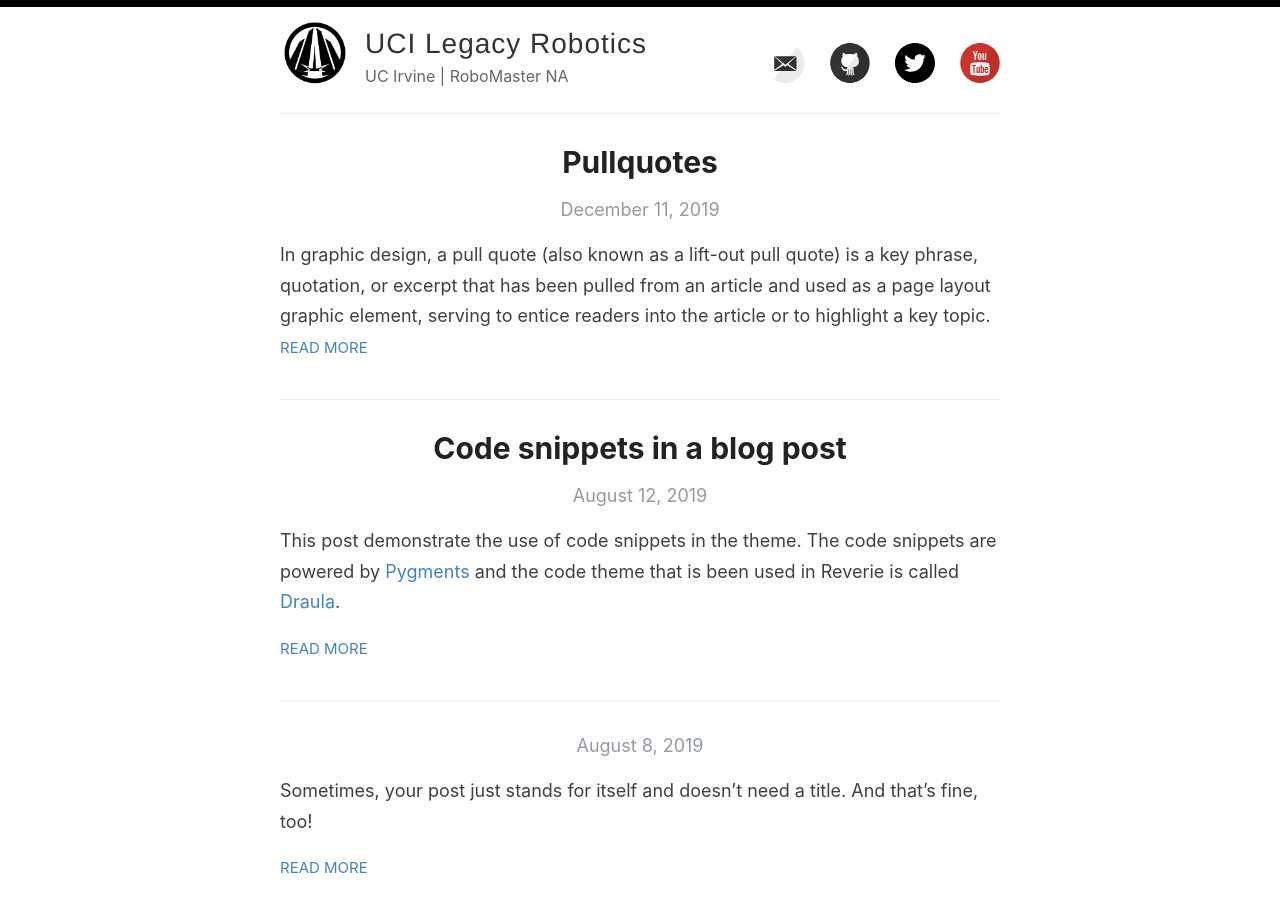
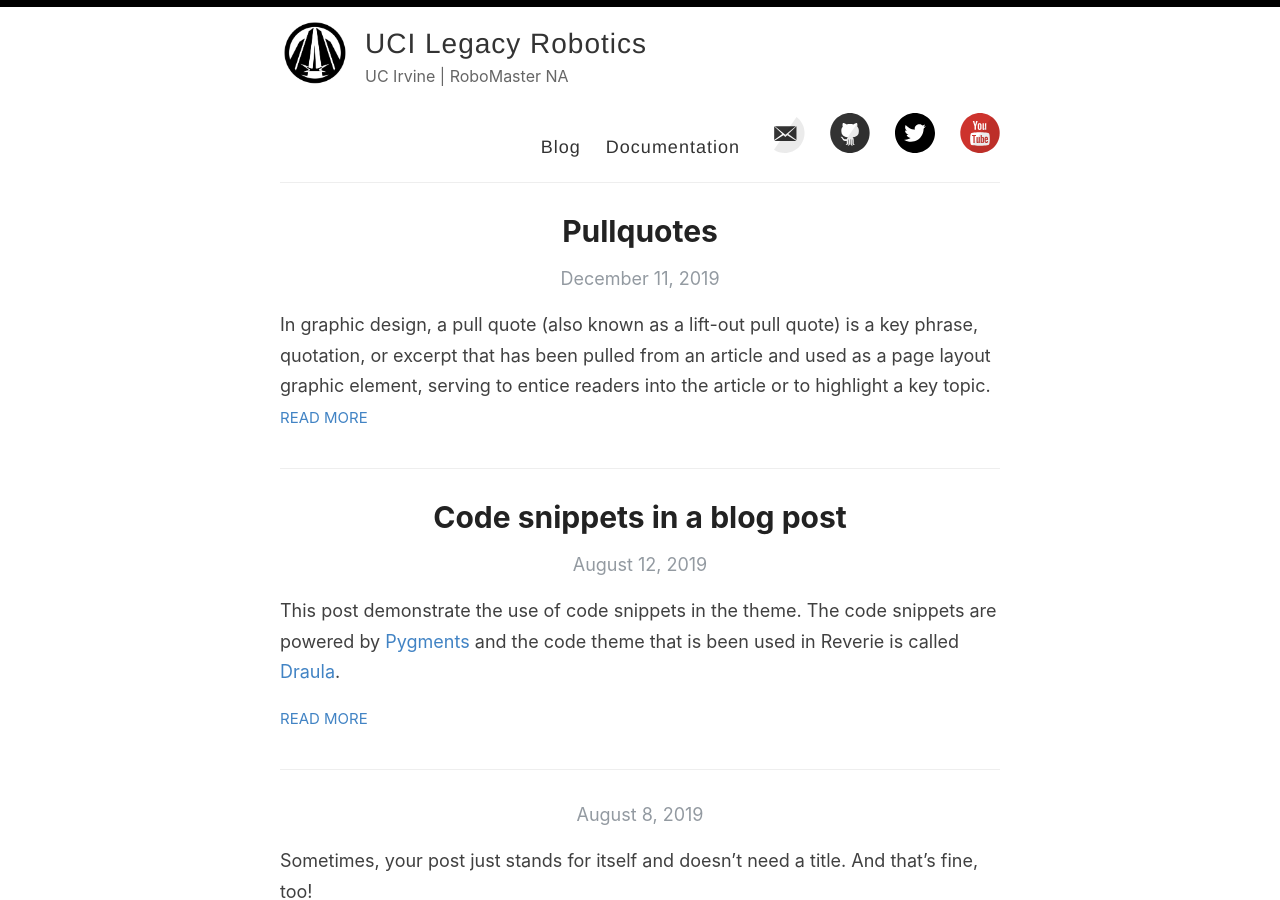
Before and after one commit to LegacyRobots/legacyrobots.github.io, a Jekyll site: the page built from index.html, in a window 1280 px wide and 900 px high. Built offline with Jekyll 4.4.1, drawn with Linux system fonts in a browser that asks for light colours; the list of posts is cut into pages by our own code.

Commit message:
Update default.html

```diff
--- a/_layouts/default.html
+++ b/_layouts/default.html
@@ -28,9 +28,9 @@
             </div>
 
             <nav>
-              <!--<a href="{{ site.baseurl }}/">Home</a>
-              <a href="{{ site.baseurl }}/getting-started">Getting Started</a>
-              <a href="{{ site.baseurl }}/search">Search</a>
+              <a href="{{ site.baseurl }}/">Blog</a>
+              <a href="{{ site.baseurl }}/docs">Documentation</a>
+              <!--<a href="{{ site.baseurl }}/search">Search</a>
               <a href="{{ site.baseurl }}/about">About</a>
               <a href="{{ site.baseurl }}/archive">Archive</a>-->
               {% include svg-icons.html %}
```
